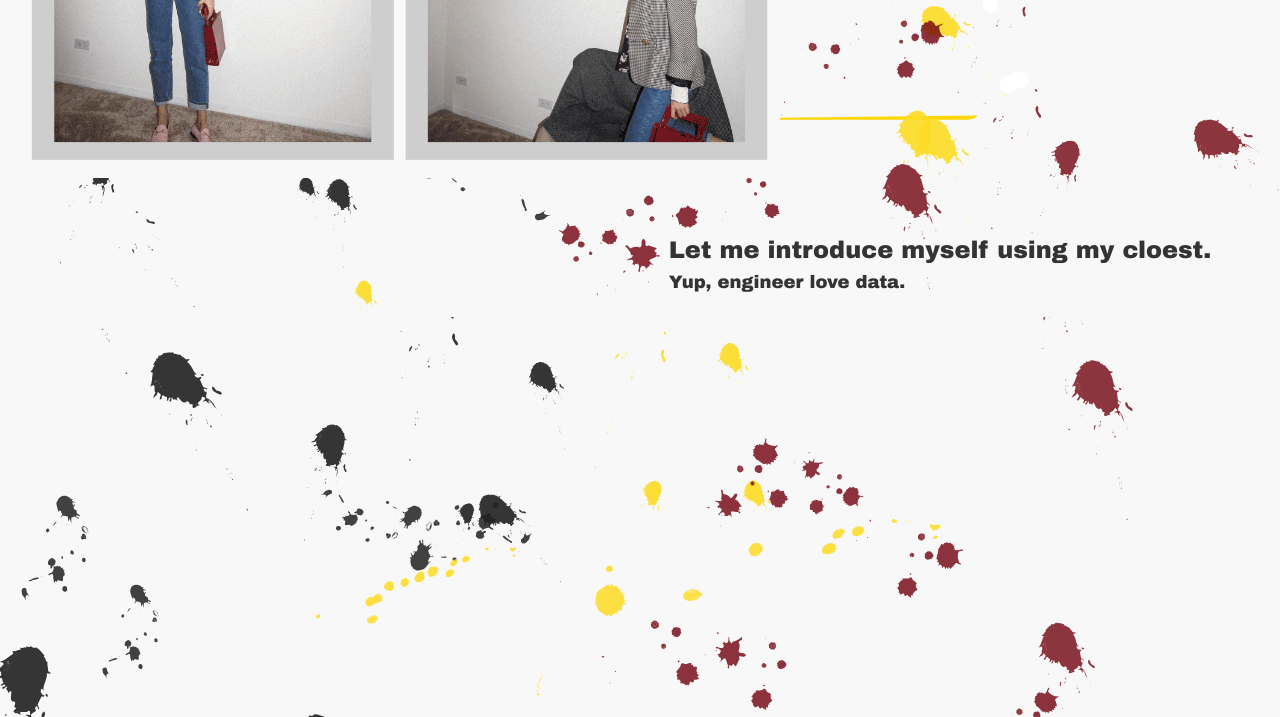
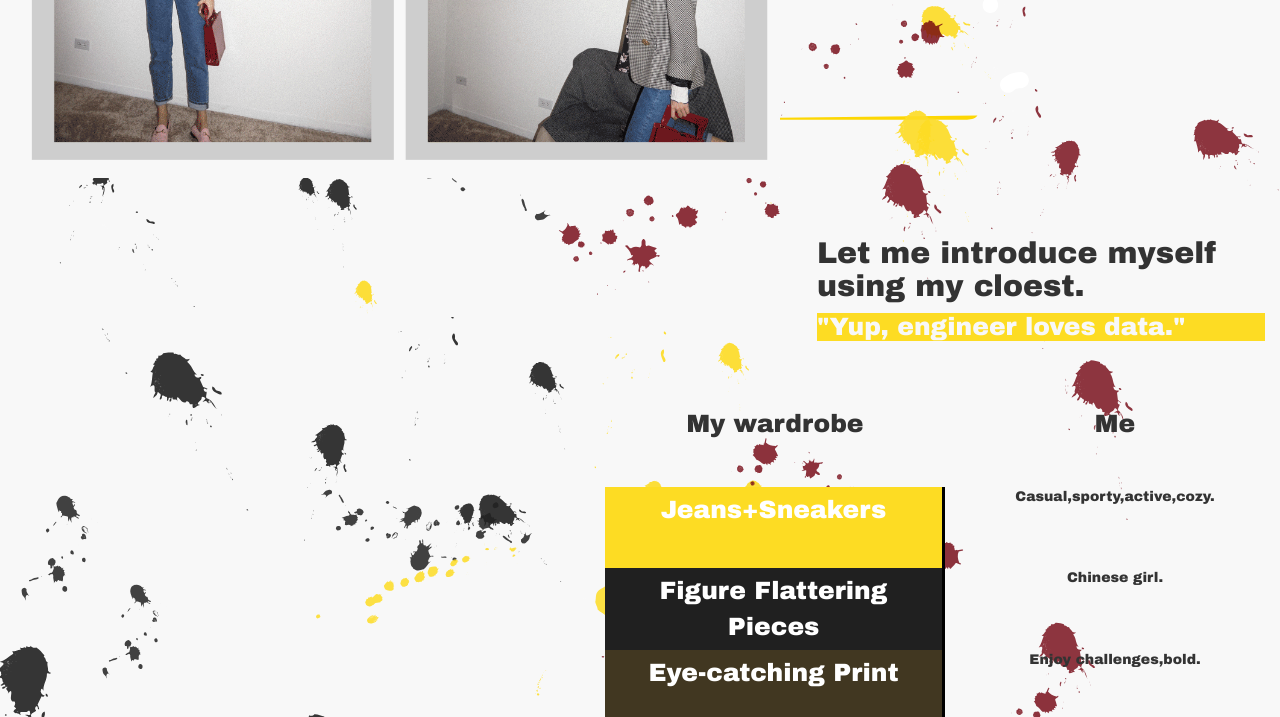
Before and after one commit to Eraince/personalWebsite, a PHP site: page / in a window 1280 px wide. Shown: the part 483-1200 px from the top of the page. Run offline with PHP 8.4, Linux system fonts and the light colour scheme; some libraries are stand-ins or nearby versions; grey boxes are pictures that could not be loaded.

Commit message:
testing.

```diff
--- a/css/header.css
+++ b/css/header.css
@@ -102,3 +102,10 @@ h1 span{
     font-size: 2em;
     color: #fddc23;
 }
+
+/*-----------------------------------------------------------------------*/
+
+footer {
+    width: 100%;
+    height: 500px;
+}
--- a/css/report.css
+++ b/css/report.css
@@ -19,9 +19,6 @@
   padding: 14px;
   text-align: center;
 }
-svg{
-  background-color: none;
-}
 
 .barLabel{
   font-size: 35px;
@@ -30,17 +27,45 @@ svg{
 .report-container {
   display: grid;
   width: 100%;
-  height: 500px;
+  height: 600px;
   grid-template: "a b";
+  padding-top: 50px;
 }
 
 svg {
+  grid-area: a;
   margin: 50px;
-  grid-area: a;
+  background-color: none;
 }
 
-.#report-title {
-  grid-template-areas: b;
-  font-family: 'Bree Serif';
+#report-title {
+  grid-area: b;
+}
+
+#report-content {
+  display: grid;
+  width: 100%;
+  grid-template-rows: 1fr 1fr 1fr 1fr 1fr ;
+  grid-template-columns: 1fr 1fr;
+  margin: 5px;
   text-align: center;
 }
+
+.report-left {
+  font-size: 25px;
+  border-right-style: solid;
+  border-color: black;
+  padding: 5px;
+  color: white;
+}
+#wardrobe {
+  grid-area: a;
+  border-right-style: solid;
+  border-color: black;
+  text-align: center;
+}
+
+#me {
+  grid-area: b;
+  text-align: center;
+}
--- a/home.html
+++ b/home.html
@@ -24,10 +24,35 @@
   		</div>
 <!-- report -->
   	<div id="report">
+      <div style="float: right; width: 35%; margin-right: 15px">
+        <h2>Let me introduce myself using my cloest. </h2>
+        <h4 style="background-color: #fddc23; color: #f8f8f8;font-size: 25px">"Yup, engineer loves data."</h4>
+      </div>
+
       <div class="report-container">
         <div id="report-title">
-          <h3>Let me introduce myself using my cloest. </h3>
-          <h4>Yup, engineer love data.</h4>
+          <div id="report-content">
+
+              <span style="font-size: 25px">My wardrobe</span>
+              <span style="font-size: 25px">Me</span>
+
+              <span class="report-left" style="background-color: #fddc23">Jeans+Sneakers</span>
+
+              <span>Casual,sporty,active,cozy.</span>
+
+              <span class="report-left" style="background-color: #202020">Figure Flattering Pieces</span>
+
+              <span>Chinese girl.</span>
+
+              <span class="report-left" style="background-color: #413721">Eye-catching Print</span>
+
+              <span>Enjoy challenges,bold.</span>
+
+              <span class="report-left" style="background-color: #82202b">Vintage Accesories</span>
+
+              <span>Uniquesness lover</span>
+            </h4>
+          </div>
         </div>
         <svg width="500" height="400"></svg>
       </div>
@@ -223,7 +248,13 @@
 
   </div>
 </div>
-<footer></footer>
+ <footer>
+  <div class="row">
+      <div class="col-lg-12">
+          <p>Copyright &copy; www.thoughtlucks.com</p>
+      </div>
+  </div>
+</footer>
     <!-- script -->
   <script src="./lib/jquery-2.2.3.min.js"></script>
   <!-- Bootstrap - latest compiled and minified JavaScript -->
--- a/javascript/report.js
+++ b/javascript/report.js
@@ -45,7 +45,7 @@ d3.json("report.json", function(error, data) {
         .attr("width", x.bandwidth())
         .attr("height", function(d) { return height - y(d.value); })
         .attr("fill", function(d) { return colours(d.pieces); })
-        .on("mousemove", function(d){
+        .on("click", function(d){
             tooltip
               .style("left", d3.event.pageX - 50 + "px")
               .style("top", d3.event.pageY - 70 + "px")
```
